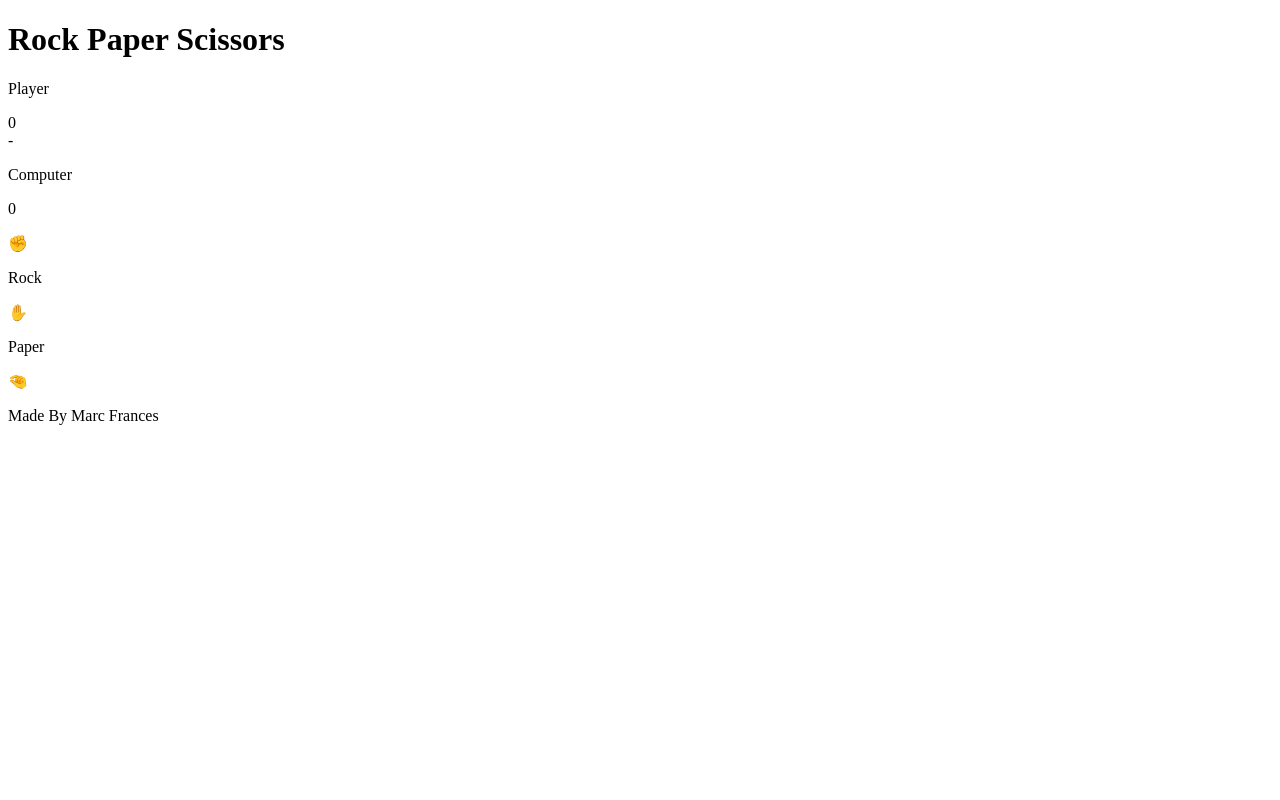
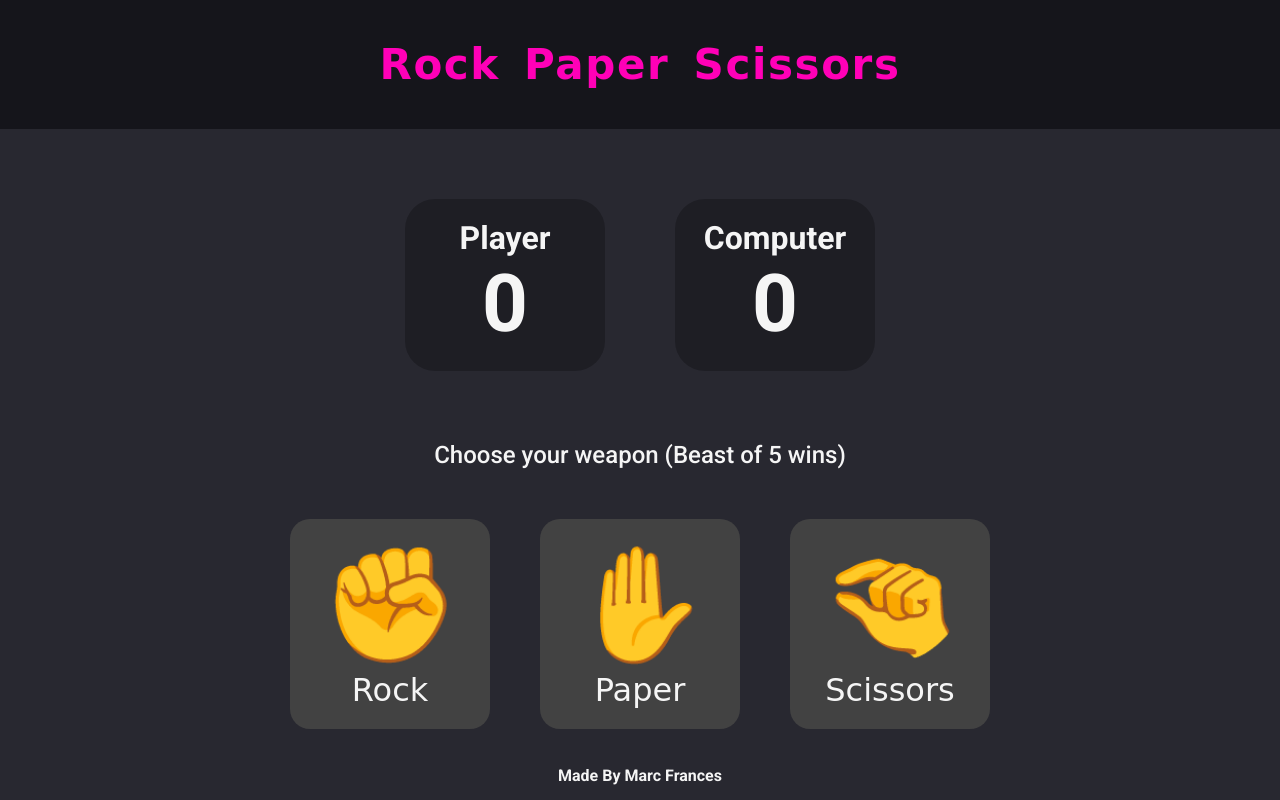
Before and after one commit to Marc0dev/odin-rock-paper-scissors, a plain HTML site: page index.html in a window 1280 px wide. Drawn offline with Linux system fonts and the light colour scheme; a web font is replaced by a local one.

Commit message:
Add style to the game

```diff
--- a/index.html
+++ b/index.html
@@ -4,6 +4,7 @@
     <meta charset="UTF-8">
     <meta name="viewport" content="width=device-width, initial-scale=1.0">
     <title>Rock Paper Scissors</title>
+    <link rel="stylesheet" href="style.css">
     <script src="game.js" defer></script>
 </head>
 <body>
@@ -13,32 +14,32 @@
     <main>
         <div class="scoreboard">
             <div class="player-score">
-                <p class="score_text">Player</p>
-                <div class="score_number">0</div>
+                <p class="score-text">Player</p>
+                <div class="score-number">0</div>
             </div>
-            <div class="divider score_text">-</div>
             <div class="computer-score">
-                <p class="score_text">Computer</p>
-                <div class="score_number">0</div>
+                <p class="score-text">Computer</p>
+                <div class="score-number">0</div>
             </div>
         </div>
-        <p class="round_result"></p>
-        <div class="options">
-            <div class="rock">
+        <p class="message">Choose your weapon (Beast of 5 wins)</p>
+        <div class="game-options">
+            <div class="option rock">
                 <div class="emoji">✊</div>
                 <p class="option-text">Rock</p>
             </div>
-            <div class="paper">
+            <div class="option paper">
                 <div class="emoji">✋</div>
                 <p class="option-text">Paper</p>
             </div>
-            <div class="scissors">
+            <div class="option scissors">
                 <div class="emoji">🤏</div>
+                <p class="option-text">Scissors</p>
             </div>
         </div>
     </main>
     <footer>
-        <p>Made By Marc Frances</p>
+        <p class="no-wrap">Made By Marc Frances</p>
     </footer>
 </body>
 </html>
--- /dev/null
+++ b/style.css
@@ -0,0 +1,126 @@
+@import url('https://fonts.googleapis.com/css2?family=Roboto:wght@400;500;700&family=Tektur:wght@700&display=swap');
+
+/* RESET */
+
+* {
+  margin: 0;
+  padding: 0;
+  box-sizing: inherit;
+}
+
+html {
+  box-sizing: border-box;
+}
+
+/* GENERAL STYLES */
+
+body {
+  font-family: 'Roboto', 'Times New Roman', sans-serif;
+  background-color: #282830;
+  color: whitesmoke;
+}
+
+.no-wrap {
+    white-space: nowrap;
+}
+
+/* HEADER */
+
+header {
+  padding: 40px 0;
+  background-color: #15151b;
+}
+
+header > h1 {
+  font-family: 'Tektur', cursive;
+  font-size: 42px;
+  letter-spacing: 0.1rem;
+  word-spacing: 0.5rem;
+  text-align: center;
+  color: #ff00b7;
+}
+
+/* SCOREBOARD */
+
+.scoreboard {
+  margin: 70px 0;
+  display: flex;
+  justify-content: center;
+  align-items: center;
+  gap: 70px;
+}
+
+.player-score, .computer-score {
+  min-width: 200px;
+  padding: 20px;
+  background-color: rgb(0, 0, 0, 0.25);
+  border-radius: 30px;
+  display: flex;
+  flex-direction: column;
+  justify-content: space-between;
+  align-items: center;
+}
+
+.score-text {
+  font-size: 2rem;
+  font-weight: 700;
+}
+
+.score-number {
+  font-size: 5rem;
+  font-weight: 700;
+}
+
+/* MESSAGE */
+
+.message {
+  font-size: 24px;
+  font-weight: 500;
+  text-align: center;
+}
+
+/* OPTIONS */
+
+.game-options {
+    margin: 50px 0;
+    display: flex;
+    justify-content: center;
+    gap: 50px;
+}
+
+.option {
+    min-width: 200px;
+    padding: 20px;
+    background-color: #424242;
+    border-radius: 20px;
+    display: flex;
+    flex-direction: column;
+    align-items: center;
+}
+
+.option:hover {
+    background-color: #5d5d5d;
+    cursor: pointer;
+}
+
+.option > .emoji {
+    font-size: 7rem;
+}
+
+.option > .option-text {
+    font-family: 'Tektur', cursive;
+    font-size: 2rem;
+}
+
+/* FOOTER */
+
+footer {
+    min-width: 100vw;
+    position: absolute;
+    bottom: 15px;
+}
+
+footer > p {
+    text-align: center;
+    font-weight: 700;
+}
```
